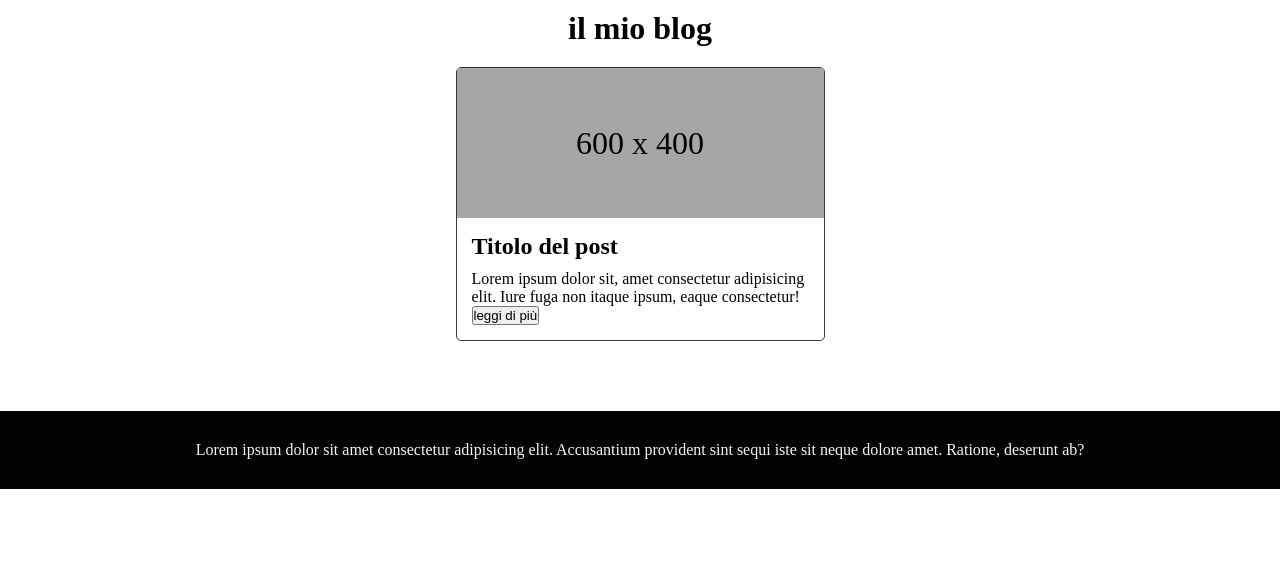
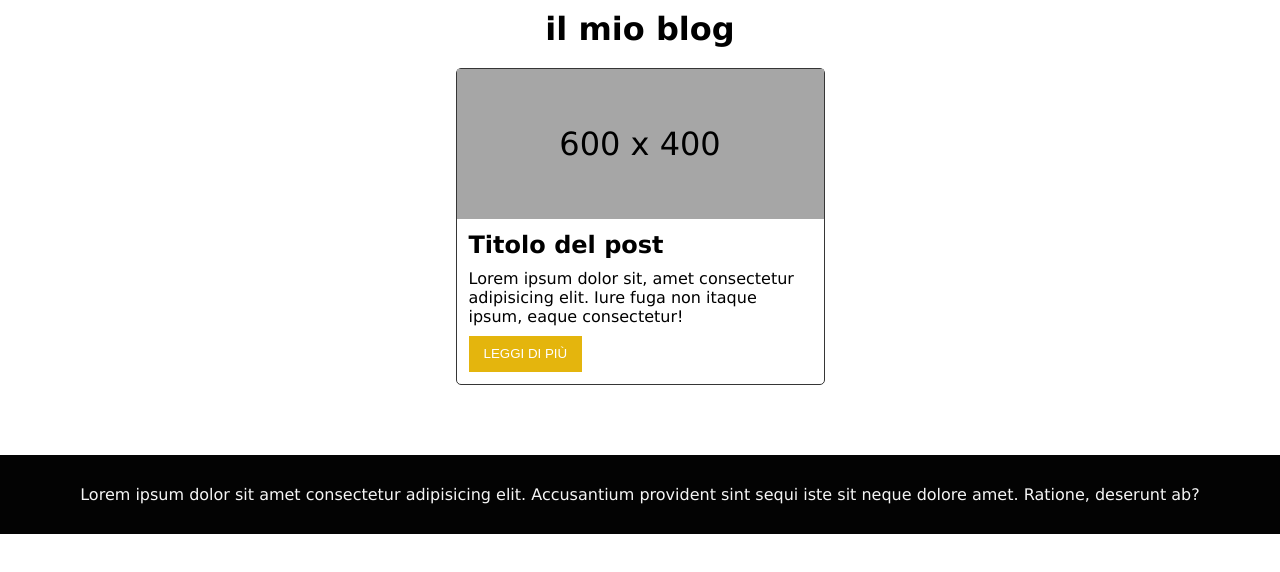
Before and after one commit to GioiPronesti/react-components, a React (Vite) app: page / in a window 1280 px wide. Shown: the top 572 px of the page. Built offline with nearby package versions, Linux system fonts and the light colour scheme.

Commit message:
add:  button style added

```diff
--- a/src/index.css
+++ b/src/index.css
@@ -3,6 +3,10 @@
 	margin: 0;
 	padding: 0;
 	box-sizing: border-box;
+}
+
+body{
+  font-family: Verdana, Geneva, Tahoma, sans-serif;
 }
 
 a {
@@ -84,13 +88,24 @@ img {
 /* card-content*/
 
 .card-content{
-  padding: 15px;
+  padding: 12px;
 }
 
 .card-title{
   margin-bottom: 10px;
 }
 
+.btn{
+  margin-top: 10px;
+  border:none;
+  display: inline-block;
+  background-color: rgb(228, 181, 13);
+  padding: 10px 15px;
+  color: white;
+  text-transform: uppercase;
+  line-height: 1rem;
+  font-size: 0,75rem;
+}
 
 /* footer */
 
```
